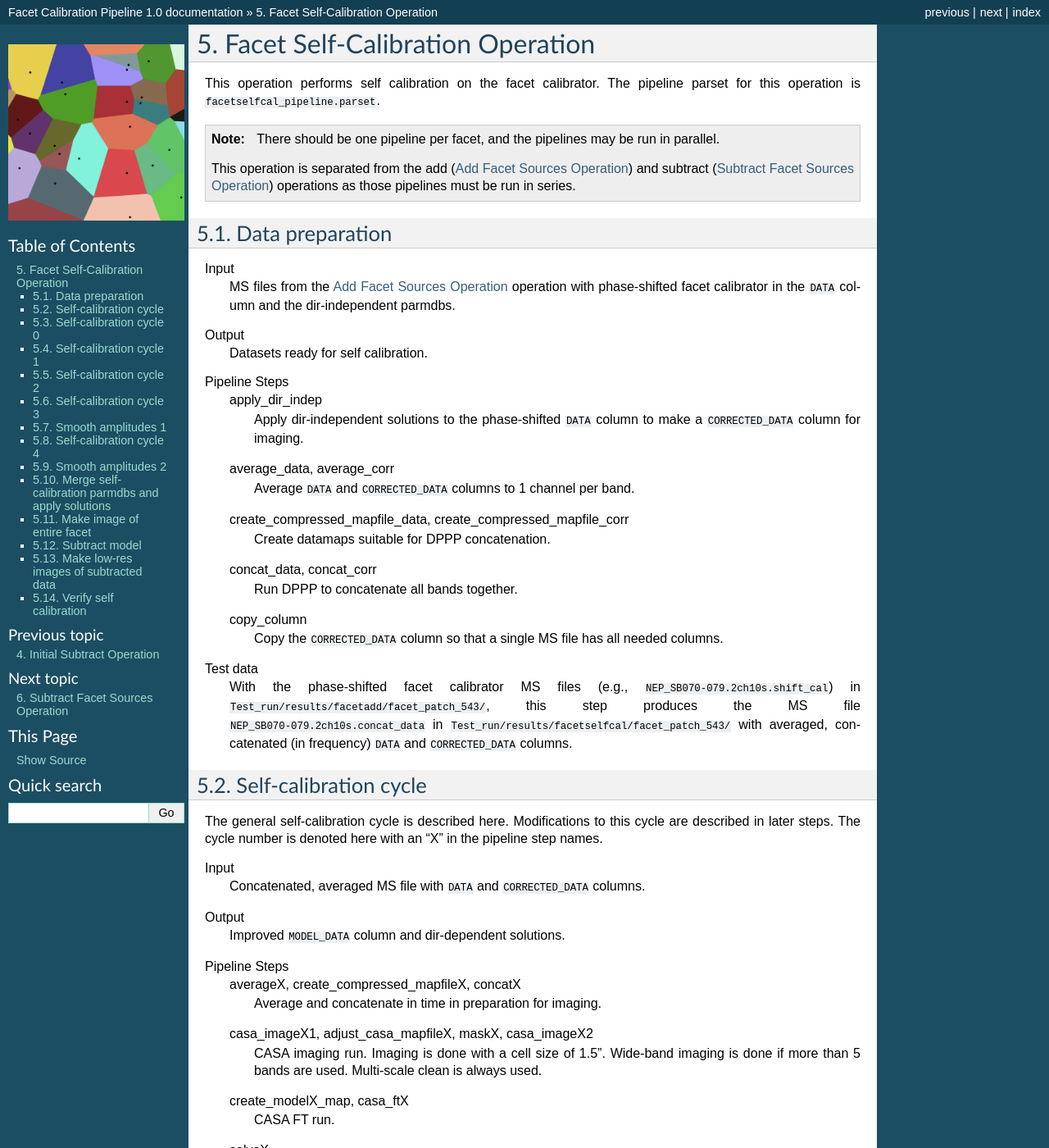
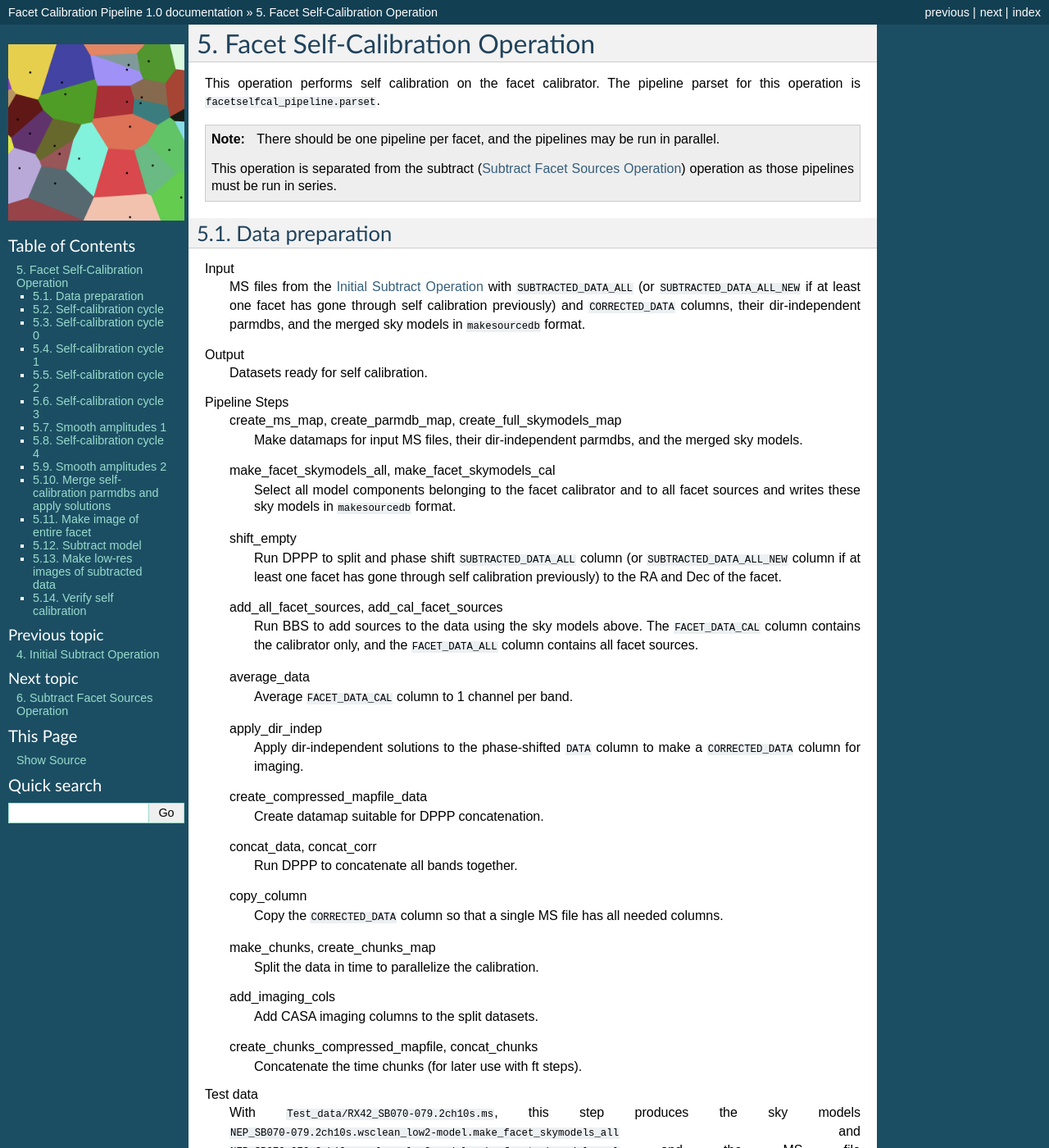
Before and after one commit to lofar-astron/factor, a Sphinx documentation site: the page built from docs/pipelines/source/facetselfcal.rst, in a window 1280 px wide and 1400 px high. Shown: the whole window at 82% size. Built offline with Sphinx 7.4.7, drawn with Linux system fonts in a browser that asks for light colours; pages that are not in the unit, such as notebooks, are missing from menus; some of the changed text lies outside the part shown.

Commit message:
Fixed issues with merged pipeline

```diff
--- a/docs/pipelines/source/facetselfcal.rst
+++ b/docs/pipelines/source/facetselfcal.rst
@@ -9,7 +9,7 @@ This operation performs self calibration on the facet calibrator. The pipeline p
 
     There should be one pipeline per facet, and the pipelines may be run in parallel.
 
-    This operation is separated from the add (:ref:`add_facet_sources`) and subtract (:ref:`subtract_facet_sources`) operations as those pipelines
+    This operation is separated from the subtract (:ref:`subtract_facet_sources`) operation as those pipelines
     must be run in series.
 
 
@@ -17,21 +17,35 @@ Data preparation
 ----------------
 
 Input
-	MS files from the :ref:`add_facet_sources` operation with phase-shifted facet calibrator in the
-	``DATA`` column and the dir-independent parmdbs.
+	MS files from the :ref:`initial_subtract_operation` with
+	``SUBTRACTED_DATA_ALL`` (or ``SUBTRACTED_DATA_ALL_NEW`` if at least one facet has gone through self calibration previously) and ``CORRECTED_DATA`` columns, their dir-independent parmdbs, and the merged sky models in ``makesourcedb`` format.
 
 Output
     Datasets ready for self calibration.
 
 Pipeline Steps
+    create_ms_map, create_parmdb_map, create_full_skymodels_map
+        Make datamaps for input MS files, their dir-independent parmdbs, and
+        the merged sky models.
+
+    make_facet_skymodels_all, make_facet_skymodels_cal
+        Select all model components belonging to the facet calibrator and to all facet sources and writes
+        these sky models in ``makesourcedb`` format.
+
+    shift_empty
+        Run DPPP to split and phase shift ``SUBTRACTED_DATA_ALL`` column (or ``SUBTRACTED_DATA_ALL_NEW`` column if at least one facet has gone through self calibration previously) to the RA and Dec of the facet.
+
+    add_all_facet_sources, add_cal_facet_sources
+        Run BBS to add sources to the data using the sky models above. The ``FACET_DATA_CAL`` column contains the calibrator only, and the ``FACET_DATA_ALL`` column contains all facet sources.
+
+    average_data
+        Average ``FACET_DATA_CAL`` column to 1 channel per band.
+
     apply_dir_indep
         Apply dir-independent solutions to the phase-shifted ``DATA`` column to make a ``CORRECTED_DATA`` column for imaging.
 
-    average_data, average_corr
-        Average ``DATA`` and ``CORRECTED_DATA`` columns to 1 channel per band.
-
-    create_compressed_mapfile_data, create_compressed_mapfile_corr
-        Create datamaps suitable for DPPP concatenation.
+    create_compressed_mapfile_data
+        Create datamap suitable for DPPP concatenation.
 
     concat_data, concat_corr
         Run DPPP to concatenate all bands together.
@@ -39,8 +53,17 @@ Pipeline Steps
     copy_column
         Copy the ``CORRECTED_DATA`` column so that a single MS file has all needed columns.
 
+    make_chunks, create_chunks_map
+        Split the data in time to parallelize the calibration.
+
+    add_imaging_cols
+        Add CASA imaging columns to the split datasets.
+
+    create_chunks_compressed_mapfile, concat_chunks
+        Concatenate the time chunks (for later use with ft steps).
+
 Test data
-    With the phase-shifted facet calibrator MS files (e.g., ``NEP_SB070-079.2ch10s.shift_cal``) in ``Test_run/results/facetadd/facet_patch_543/``, this step produces the MS file ``NEP_SB070-079.2ch10s.concat_data`` in ``Test_run/results/facetselfcal/facet_patch_543/`` with averaged, concatenated (in frequency) ``DATA`` and ``CORRECTED_DATA`` columns.
+    With ``Test_data/RX42_SB070-079.2ch10s.ms``, this step produces the sky models ``NEP_SB070-079.2ch10s.wsclean_low2-model.make_facet_skymodels_all`` and ``NEP_SB070-079.2ch10s.wsclean_low2-model.make_facet_skymodels_cal`` and the MS file ``RX42_SB070-079.2ch10s_chunk**.concat_chunks`` in ``Test_run/results/facetadd/facet_patch_543/`` with averaged, concatenated (in frequency) ``DATA`` and ``CORRECTED_DATA`` columns.
 
 
 .. _selfcal_cycle:
```
Also changed, not shown: docs/pipelines/source/facetimage.rst (added, +143 -0 lines), docs/pipelines/source/facetimagefinal.rst (deleted, +0 -66 lines), 3 other files.
